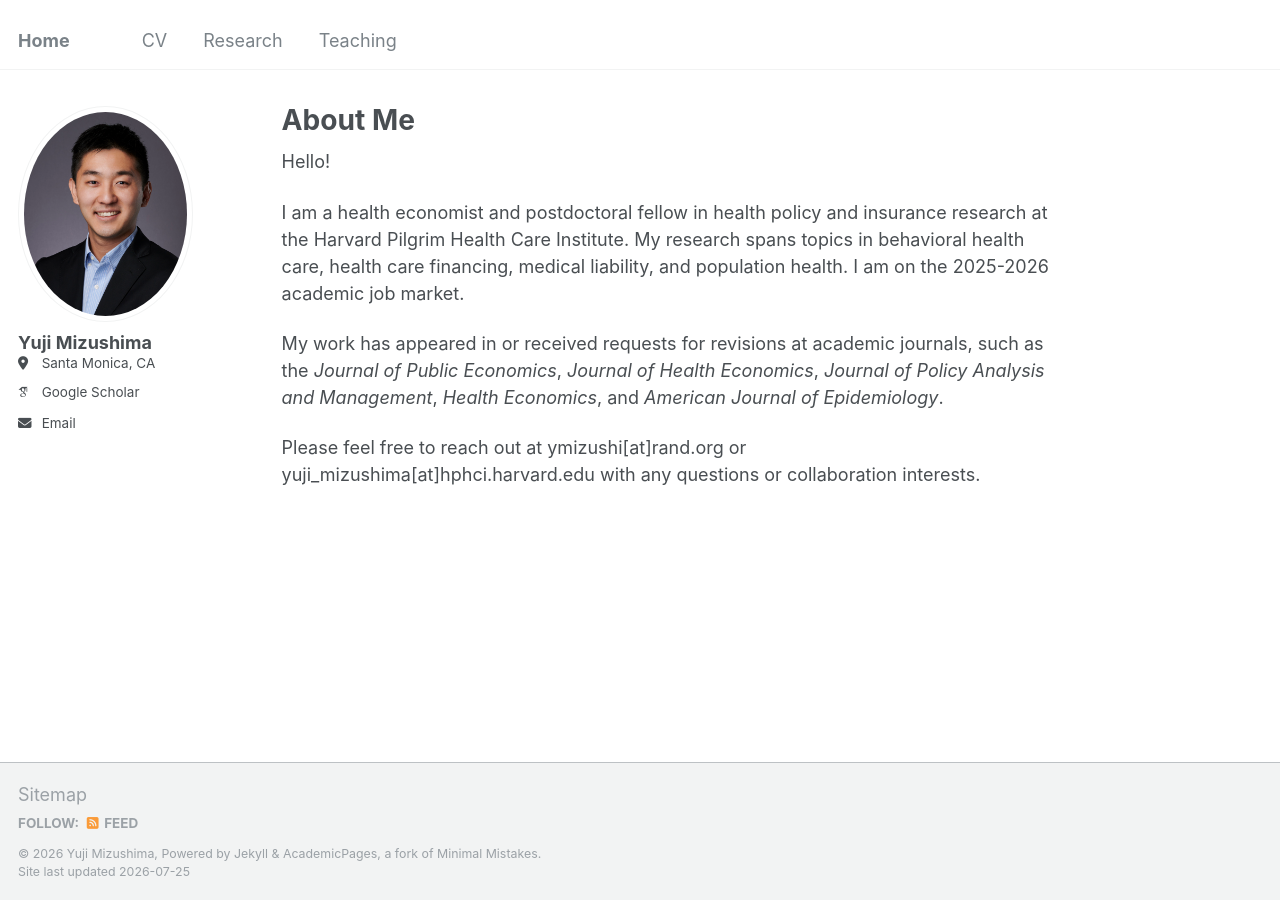
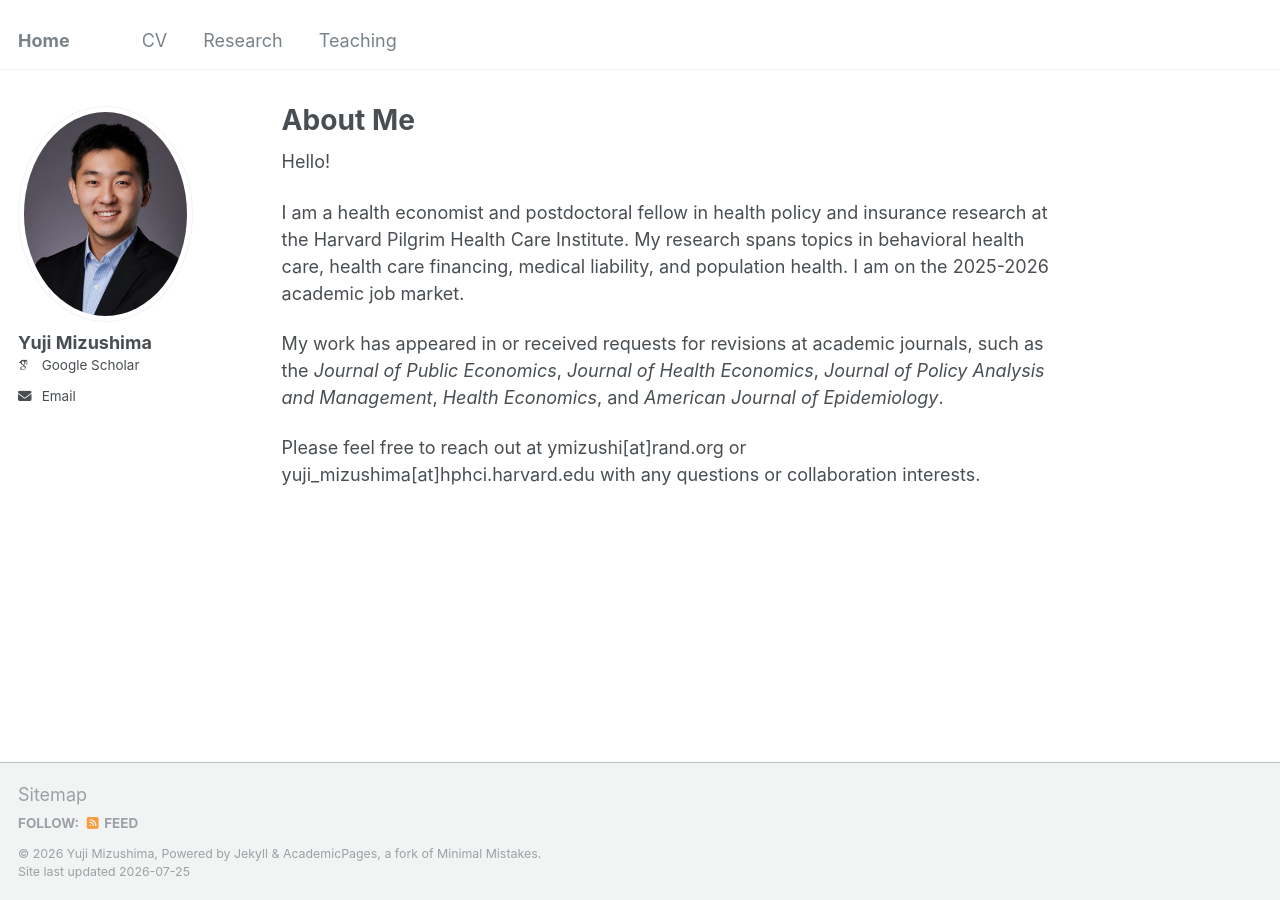
Before and after one commit to yujimizushima/yujimizushima.github.io, a Jekyll site: the page built from _pages/about.md, in a window 1280 px wide. Built offline with Jekyll 4.4.1, drawn with Linux system fonts in a browser that asks for light colours; some web fonts are replaced.

Commit message:
Update _config.yml

```diff
--- a/_config.yml
+++ b/_config.yml
@@ -22,7 +22,6 @@ author:
   # Biographic information
   avatar           : "Mizushima_Yuji_0957.jpg"
   name             : "Yuji Mizushima"
-  location         : "Santa Monica, CA"
   googlescholar    : "https://scholar.google.com/citations?user=KiFbtAwAAAAJ&hl=en"
   email            : "ymizushi@rand.org"
 
```
